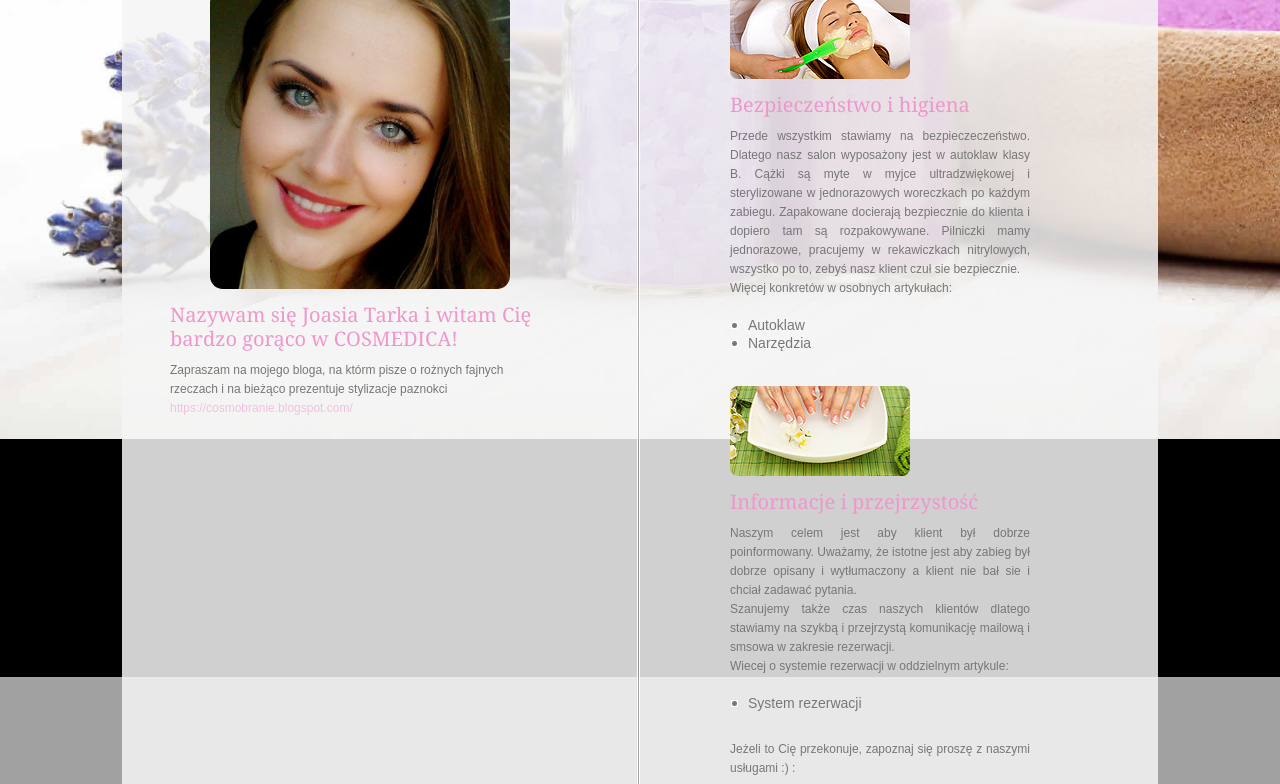
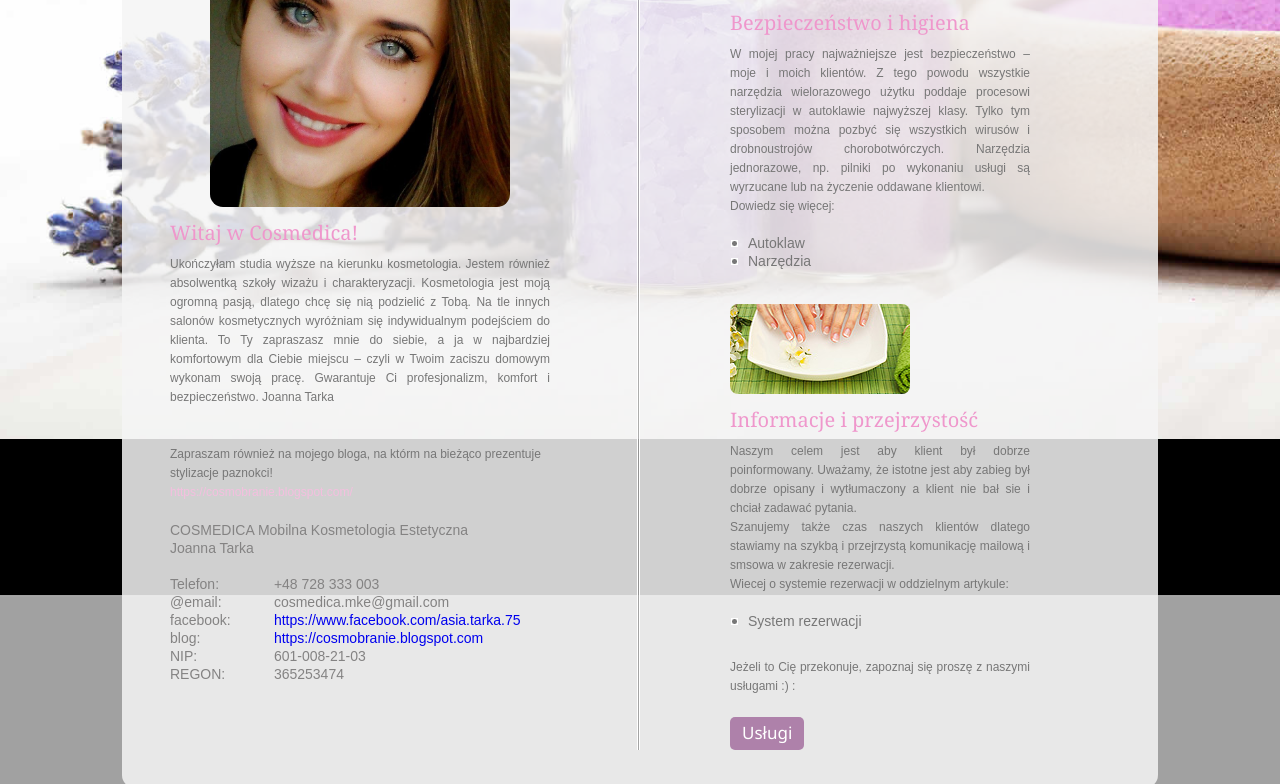
Before and after one commit to jtarka/jtarka.github.io, a plain HTML site: page about-us.html in a window 1280 px wide. Shown: the part 361-1145 px from the top of the page. Drawn offline with Linux system fonts and the light colour scheme.

Commit message:
Minor text changes
- contacts
- about
- services

```diff
--- a/about-us.html
+++ b/about-us.html
@@ -72,24 +72,46 @@ $(document).ready(function () {
       <div class="container_12">
         <div class="wrapper border-vert">
           <article class="grid_5">
-            <h3>Witaj</h3>
+            <!--<h3>Witaj</h3>-->
             <figure class="img-profile"><img src="images/AsiaTarka.jpg" alt=""> </figure>
-            <h4>Nazywam się Joasia Tarka i witam Cię bardzo gorąco w COSMEDICA!</h4>
-            <p>Zapraszam na mojego bloga, na którm pisze o rożnych fajnych rzeczach i na bieżąco prezentuje stylizacje paznokci
+            <h4>Witaj w Cosmedica!</h4>
+			<p style="text-align:justify">Ukończyłam studia wyższe na kierunku kosmetologia. Jestem również absolwentką szkoły wizażu i
+charakteryzacji. Kosmetologia jest moją ogromną pasją, dlatego chcę się nią podzielić z Tobą. Na tle
+innych salonów kosmetycznych wyróżniam się indywidualnym podejściem do klienta. To Ty
+zapraszasz mnie do siebie, a ja w najbardziej komfortowym dla Ciebie miejscu – czyli w Twoim zaciszu
+domowym wykonam swoją pracę.
+Gwarantuje Ci profesjonalizm, komfort i bezpieczeństwo.
+
+Joanna Tarka<p>
+            <p>Zapraszam również na mojego bloga, na którm na bieżąco prezentuje stylizacje paznokci!<br>
             <a href="https://cosmobranie.blogspot.com/" class="link-1">https://cosmobranie.blogspot.com/</a> </p>
 
             <!--<a href="#" class="button">More</a> -->
+
+			<dl class="address">
+              <dt>COSMEDICA Mobilna Kosmetologia Estetyczna<br> Joanna Tarka<br>
+
+              <dd> <span>Telefon:</span> +48 728 333 003 </dd>
+              <dd> <span>@email:</span> <a mailto:cosmedica.mke@gmail.com</a>cosmedica.mke@gmail.com </dd>
+              <dd> <span>facebook: </span> <a href="https://www.facebook.com/asia.tarka.75">https://www.facebook.com/asia.tarka.75</a> </dd>
+              <dd> <span>blog: </span> <a href="https://cosmobranie.blogspot.com">https://cosmobranie.blogspot.com</a> </dd>
+			  <dd> <span>NIP:</span> 601-008-21-03 </dd>
+			  <dd> <span>REGON:</span> 365253474 </dd>
+			</dl>
+
             </article>
           <article class="grid_3 prefix_2">
-            <h3>Moje zasady</h3>
+            <!--<h3>Moje zasady</h3>-->
             <ul class="list-services">
               <li>
                 <figure class="img-rounded1"><img src="images/page2-img2.jpg" alt=""> </figure>
                 <h4><a href="#">Bezpieczeństwo i higiena</a></h4>
-                <p class="omnie_right_text">Przede wszystkim stawiamy na bezpieczeczeństwo. Dlatego nasz salon wyposażony jest w autoklaw klasy B. Cążki są myte w myjce ultradzwiękowej i sterylizowane w jednorazowych woreczkach po każdym zabiegu. Zapakowane docierają bezpiecznie do klienta i dopiero tam są rozpakowywane.
-                Pilniczki mamy jednorazowe, pracujemy w rekawiczkach nitrylowych, wszystko po to, zebyś nasz klient czuł sie bezpiecznie.
+                <p class="omnie_right_text">W mojej pracy najważniejsze jest bezpieczeństwo – moje i moich klientów. Z tego powodu wszystkie
+											narzędzia wielorazowego użytku poddaje procesowi sterylizacji w autoklawie najwyższej klasy. Tylko
+											tym sposobem można pozbyć się wszystkich wirusów i drobnoustrojów chorobotwórczych. Narzędzia
+											jednorazowe, np. pilniki po wykonaniu usługi są wyrzucane lub na życzenie oddawane klientowi.
                 <br>
-                Więcej konkretów w osobnych artykułach:</p>
+                Dowiedz się więcej:</p>
                 <ul class="list">
                   <li><a href="safety_autoclave.html">Autoklaw</a></li>
                   <li><a href="safety_tools.html">Narzędzia</a></li>
```
Also changed, not shown: contacts.html (+4 -2 lines), services.html (+0 -2 lines).
